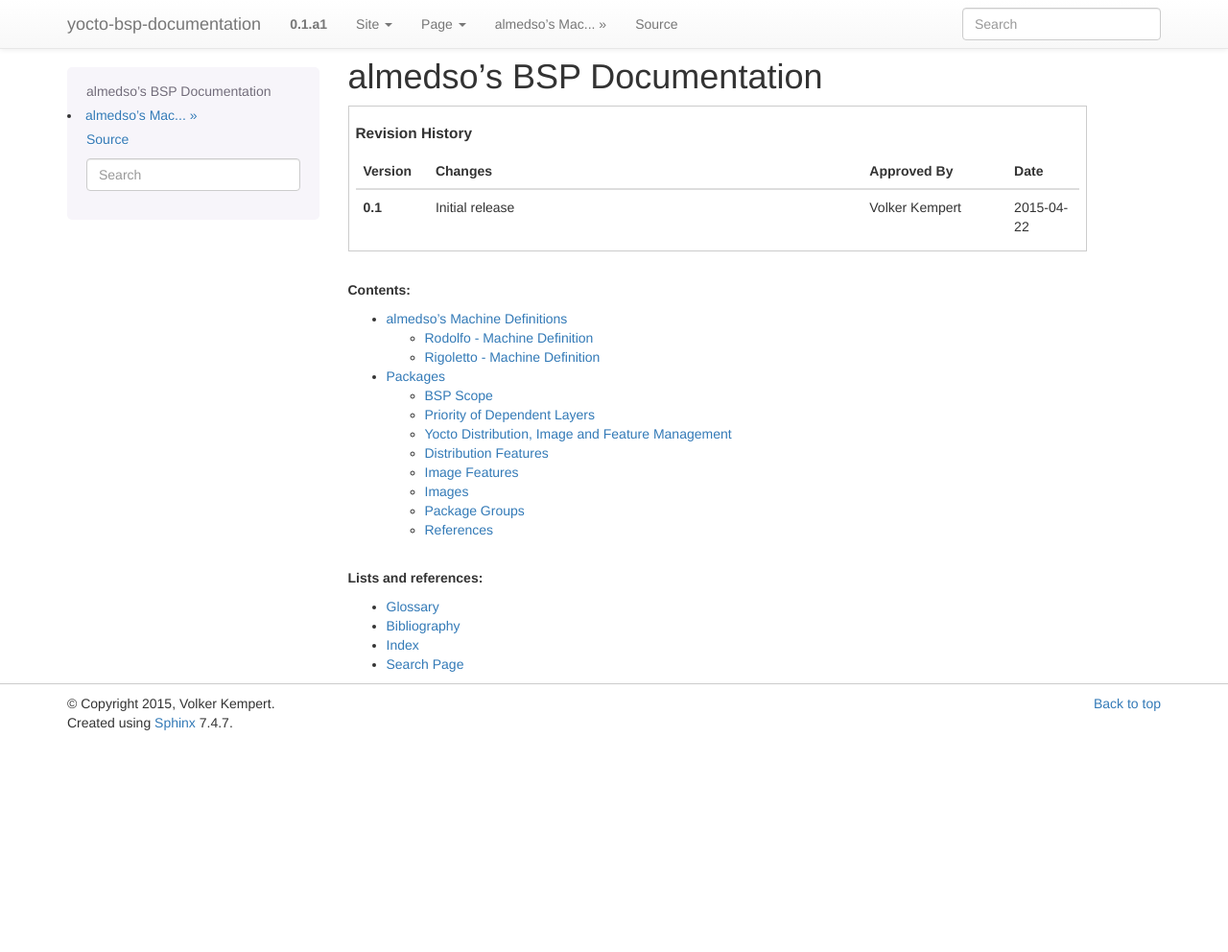
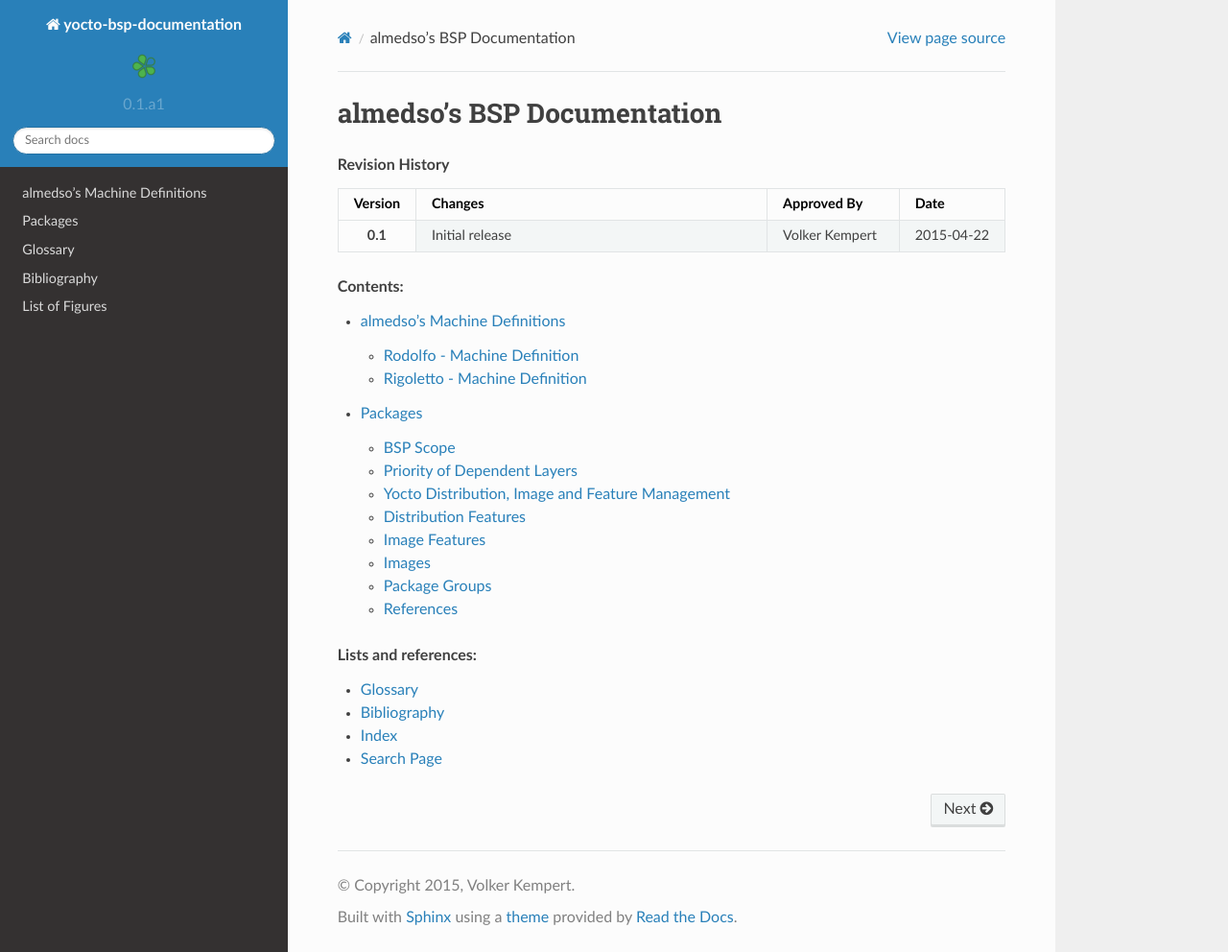
Before and after one commit to almedso/yocto-bsp-documentation, a Sphinx documentation site: the page built from docs/index.tt.rst, in a window 1280 px wide and 992 px high. Shown: the whole window at 96% size. Built offline with Sphinx 7.4.7 and the Read the Docs theme 2.0.0, drawn with Linux system fonts in a browser that asks for light colours.

Commit message:
Switch to read the docs theme

```diff
--- a/docs/conf.py
+++ b/docs/conf.py
@@ -14,7 +14,6 @@
 
 import sys
 import os
-import sphinx_bootstrap_theme
 
 # If extensions (or modules to document with autodoc) are in another directory,
 # add these directories to sys.path here. If the directory is relative to the
@@ -39,7 +38,6 @@
     'sphinx.ext.extlinks',
     'sphinxcontrib.bibtex',
     'sphinxcontrib.plantuml',
-    'sphinxcontrib.ansi',
     'sphinxcontrib.programoutput',
     'sphinxcontrib.email',
     'sphinxcontrib.blockdiag',
@@ -118,7 +116,7 @@
 
 # The theme to use for HTML and HTML Help pages.  See the documentation for
 # a list of builtin themes.
-html_theme = 'bootstrap'
+html_theme = 'sphinx_rtd_theme'
 
 # Theme options are theme-specific and customize the look and feel of a theme
 # further.  For a list of options available for each theme, see the
@@ -126,7 +124,7 @@
 #html_theme_options = {}
 
 # Add any paths that contain custom themes here, relative to this directory.
-html_theme_path = sphinx_bootstrap_theme.get_html_theme_path()
+# html_theme_path = sphinx_rtd_theme.get_html_theme_path()
 
 # The name for this set of Sphinx documents.  If None, it defaults to
 # "<project> v<release> documentation".
--- a/requirements.txt
+++ b/requirements.txt
@@ -1,5 +1,5 @@
 sphinx
-sphinx_bootstrap_theme
+sphinx_rtd_theme
 sphinxcontrib-bibtex==0.3.0
 sphinxcontrib-plantuml
 sphinxcontrib-programoutput
```
Also changed, not shown: docs/sphinx_rtd_theme.conf (added, +14 -0 lines).
